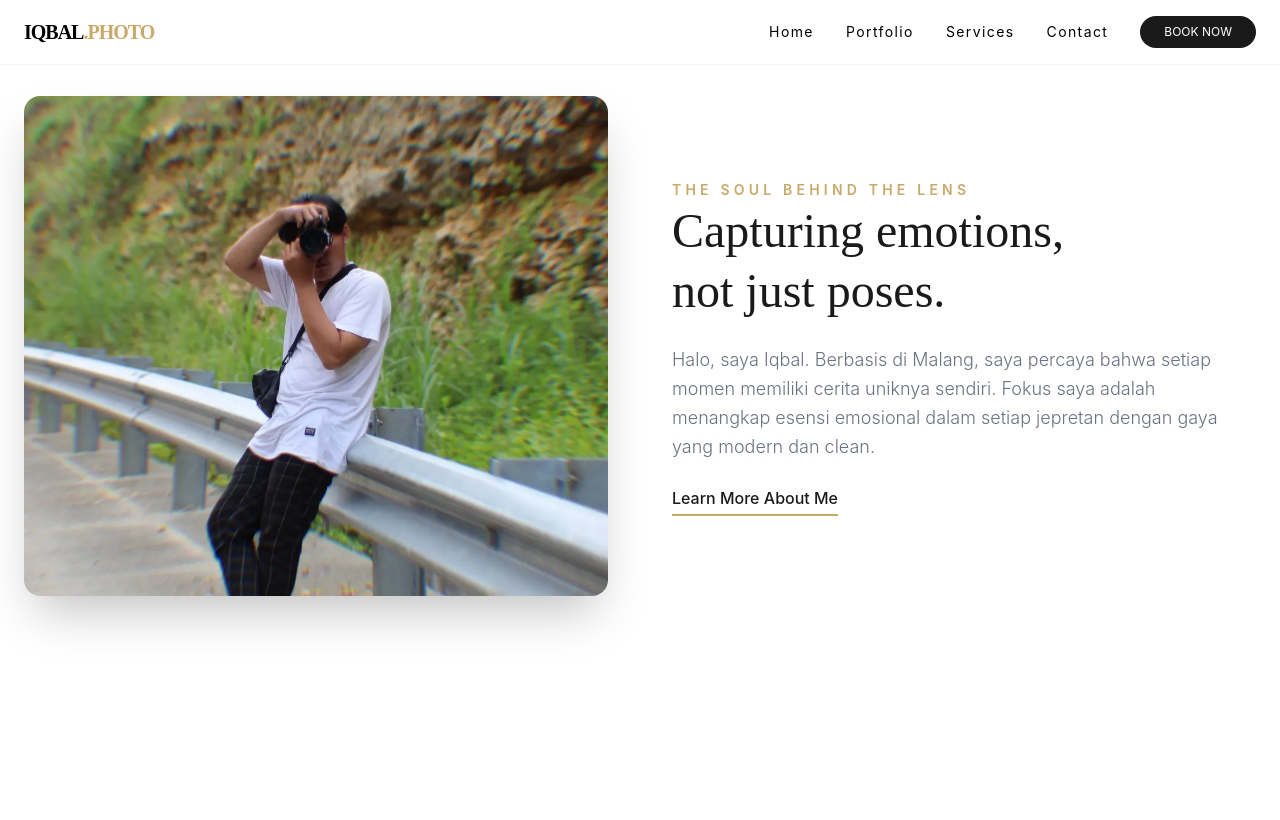
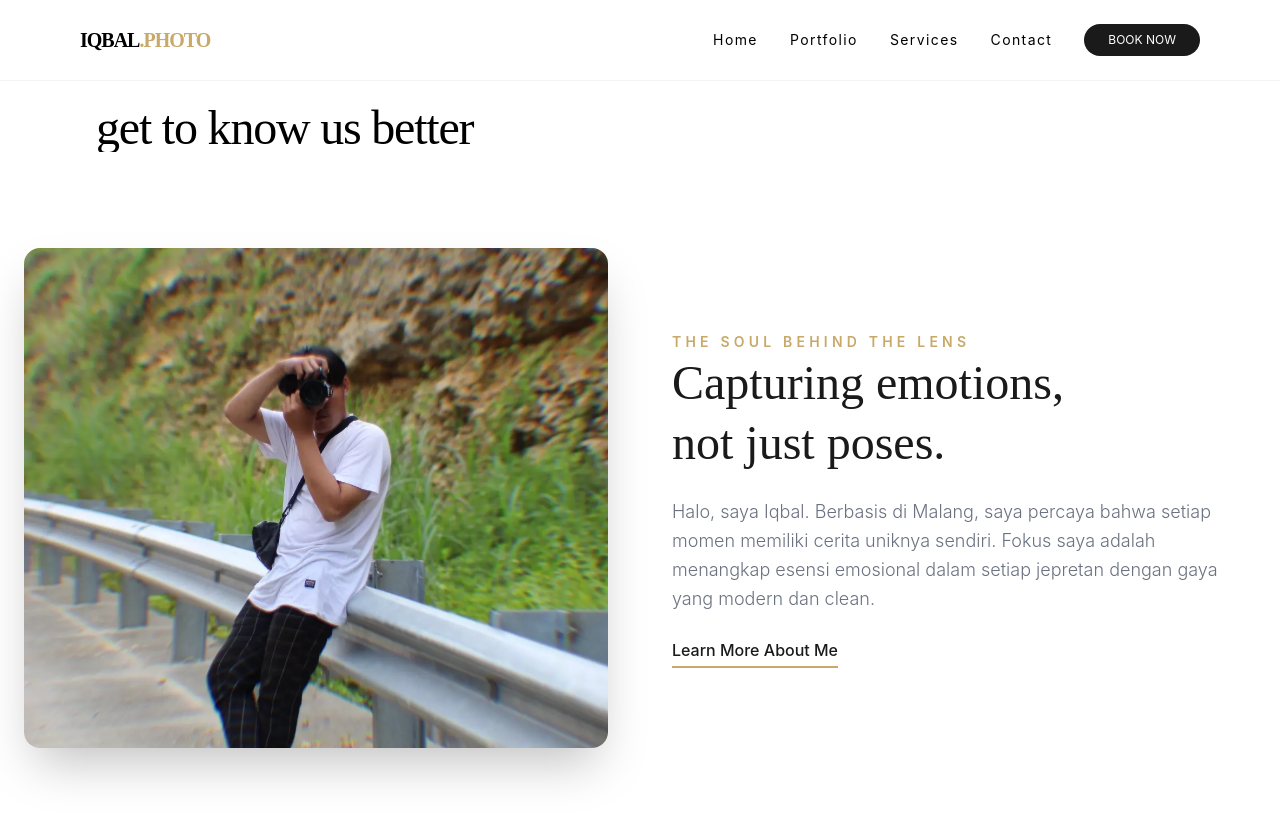
Before and after one commit to Culturecodee/IqbalPhotography, a React (Vite) app: page /portfolio in a window 1280 px wide. Shown: the top 820 px of the page. Built offline with nearby package versions, Linux system fonts and the light colour scheme.

Commit message:
update service

```diff
--- a/src/App.jsx
+++ b/src/App.jsx
@@ -16,6 +16,7 @@ function App() {
         <Route path="/" element={<Home />} />
         <Route path="/portfolio" element={<Portfolio />} />
         <Route path="/services" element={<Services />} />
+        <Route path="/services#ServicesMore" element={<Services />} />
         <Route path="/contact" element={<Contact/>} />
         {/* Tambahkan rute lain di sini */}
       </Routes>
--- a/src/components/Navbar.jsx
+++ b/src/components/Navbar.jsx
@@ -14,7 +14,7 @@ export default function Navbar() {
 
   return (
     <nav className="fixed w-full bg-white/80 backdrop-blur-md z-[100] border-b border-gray-100">
-      <div className="container mx-auto px-6 py-4 flex justify-between items-center">
+      <div className="container mx-auto px-20 py-6 flex justify-between items-center">
 
         {/* LOGO */}
         <Link to="/" className="font-serif text-xl font-bold tracking-tighter">
--- a/src/components/sections/Reveal.jsx
+++ b/src/components/sections/Reveal.jsx
@@ -25,11 +25,14 @@ export default function Reveal({
     <motion.div
       initial={{
         opacity: 0,
+        filter: "blur(10px)",
         x: directions[direction].x,
         y: directions[direction].y
       }}
       whileInView={{
         opacity: 1,
+        filter: "blur(0px)",
+        blur: 0,
         x: 0,
         y: 0
       }}
--- a/src/pages/Portfolio.jsx
+++ b/src/pages/Portfolio.jsx
@@ -2,6 +2,11 @@ import AboutPreview from '../components/sections/AboutPreview'
 
 export default function Portfolio() {
   return (
-    <AboutPreview/>
+    <>
+    <section className='pt-24 px-24'>
+      <h1 className='font-serif text-4xl md:text-5xl mt-2 tracking-tight'>get to know us better</h1>
+    </section>
+      <AboutPreview/>
+    </>
   )
 }
```
Also changed, not shown: TXT.txt (deleted), vercel.json (deleted).
